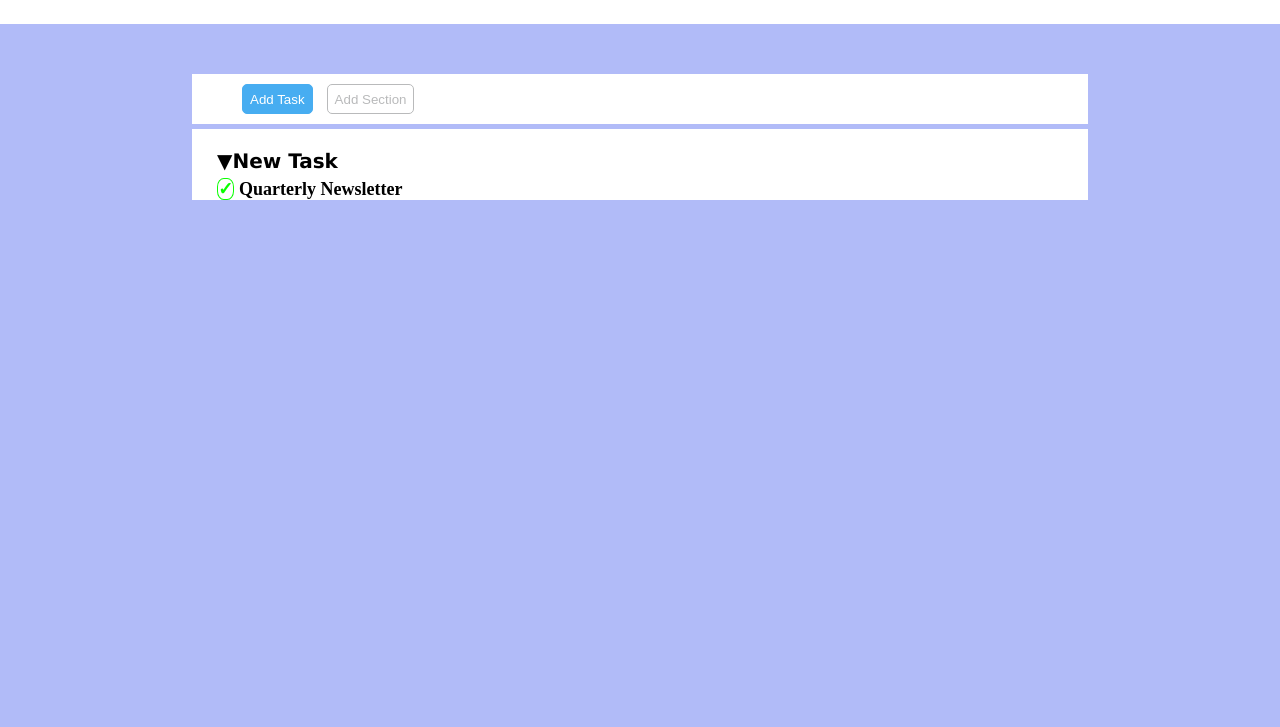
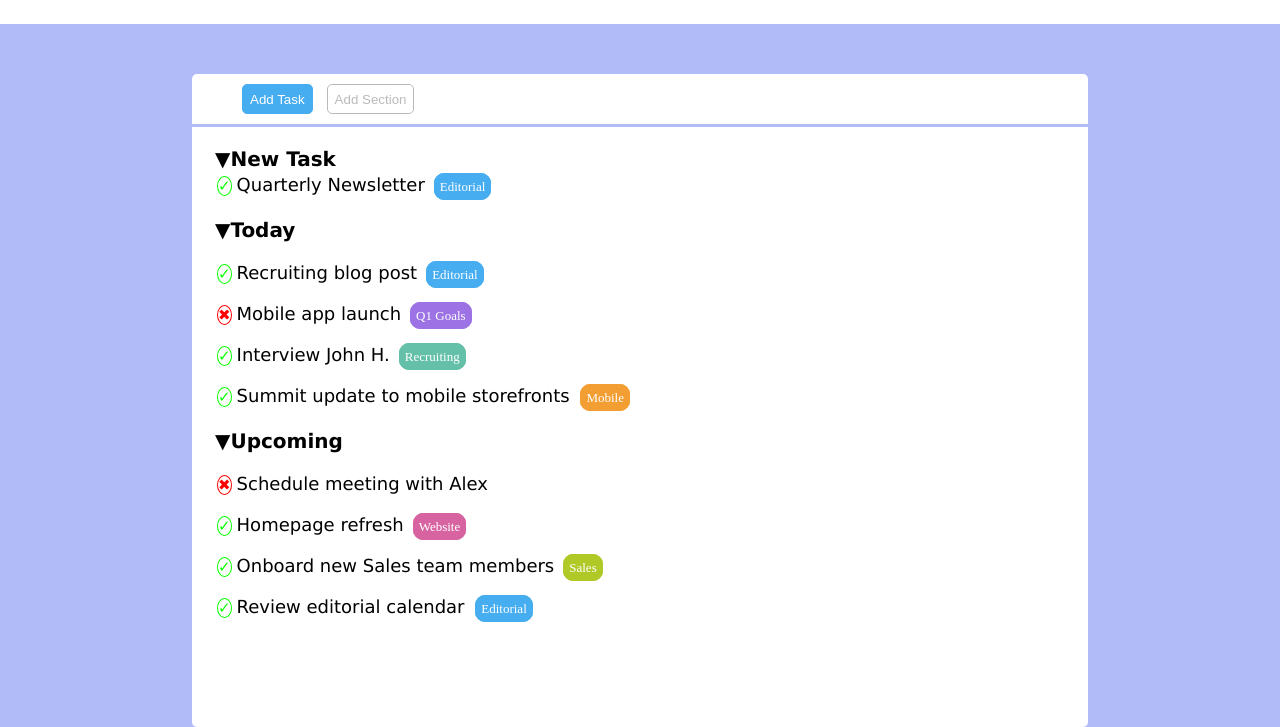
Before and after one commit to LorenzoBertoni/html-css-toboolist, a plain HTML site: page index.html in a window 1280 px wide. Shown: the part 76-803 px from the top of the page. Drawn offline with Linux system fonts and the light colour scheme.

Commit message:
inserimento to do list e fine del progetto

```diff
--- a/css/style.css
+++ b/css/style.css
@@ -35,6 +35,8 @@ main{
 .buttons{
     background-color: #fff;
     margin-top: 50px;
+    border-top-left-radius: 5px;
+    border-top-right-radius: 5px;
 }
 
 .task-button{
@@ -66,13 +68,16 @@ hr{
 
 .todo-list{
     background-color: #fff;
+    border-bottom-right-radius: 5px;
+    border-bottom-left-radius: 5px;
+    height: 600px;
 }
 
 .tasks{
     font-size: 20px;
     font-weight: bold;
     font-family: 'Lucida Sans', 'Lucida Sans Regular', 'Lucida Grande', 'Lucida Sans Unicode', Geneva, Verdana, sans-serif;
-    margin: 5px;
+    margin: 3px;
     padding-left: 20px;
     padding-top: 20px;
 }
@@ -82,8 +87,8 @@ hr{
 }
 
 .list{
+    font-family: 'Lucida Sans', 'Lucida Sans Regular', 'Lucida Grande', 'Lucida Sans Unicode', Geneva, Verdana, sans-serif;
     font-size: 18px;
-    font-weight: bold;
     margin: 5px;
     padding-left: 20px;
     padding-top: 20px;
@@ -93,6 +98,51 @@ hr{
     content: "\2713";
     color: #09ff00;
     border: 1px solid #09ff00;
-    border-radius: 40%;
+    border-radius: 50%;
     margin-right: 5px;
+    font-size: 15px;
 }
+
+.category{
+    background-color: #47ADF1;
+    border: 1px solid #47ADF1;
+    border-radius: 10px;
+    padding: 5px;
+    color: #fff;
+    font-size: 13px;
+}
+
+.list-container{
+    margin-top: 20px;
+}
+
+.purple{
+    background-color: #9C72E4;
+    border: 1px solid #9C72E4;
+}
+
+.orange{
+    background-color: #F29E33;
+    border: 1px solid #F29E33;
+}
+
+.green{
+    background-color: #64C0A9;
+    border: 1px solid #64C0A9;
+}
+
+.undo:before{
+    content: "\2716";
+    color:#ff0000;
+    border: 1px solid #ff0000 ;
+}
+
+.pink{
+    background-color: #D863A1;
+    border: 1px solid #D863A1
+}
+
+.olive{
+    background-color: #B0C926;
+    border: 1px solid #B0C926;
+}
--- a/index.html
+++ b/index.html
@@ -17,6 +17,7 @@
 
         <!-- fine header -->
 
+        <!-- inizio main-->
         <main>
             <section class="buttons">
                 <button class="task-button">Add Task</button>
@@ -26,12 +27,65 @@
 
             <!-- inizio to do list -->
 
+            <!-- prima parte -->
             <section class="todo-list">
+
                 <div class="tasks">New Task</div>
+
                 <span class="list">Quarterly Newsletter</span>
-            </section>
+                <span class="category">Editorial</span>
 
+                <!-- seconda parte -->
+                <div class="tasks">Today</div>
 
+                <div class="list-container">
+                    <span class="list">Recruiting blog post</span>
+                    <span class="category">Editorial</span>
+                </div>
+
+                <div class="list-container">
+                    <span class="list undo">Mobile app launch</span>
+                    <span class="category purple">Q1 Goals</span>
+                </div>
+
+                <div class="list-container">
+                    <span class="list">Interview John H.</span>
+                    <span class="category green">Recruiting</span>
+                </div>
+
+                <div class="list-container">
+                    <span class="list">Summit update to mobile storefronts </span>
+                    <span class="category orange">Mobile</span>
+                </div>
+
+                <!-- terza parte -->
+                <div class="tasks">Upcoming</div>
+
+                <div class="list-container">
+                    <span class="list undo">Schedule meeting with Alex</span>
+                </div>
+
+                <div class="list-container">
+                    <span class="list">Homepage refresh</span>
+                    <span class="category pink">Website</span>
+                </div>
+
+                <div class="list-container">
+                    <span class="list">Onboard new Sales team members</span>
+                    <span class="category olive">Sales</span>
+                </div>
+
+                <div class="list-container">
+                    <span class="list">Review editorial calendar </span>
+                    <span class="category">Editorial</span>
+                    <br>
+                    <br>
+                </div>
+             </section>
+
+             <!-- fine to do list -->
+
+             <!-- fine main -->
         </main>
     </body>
 </html>
```
